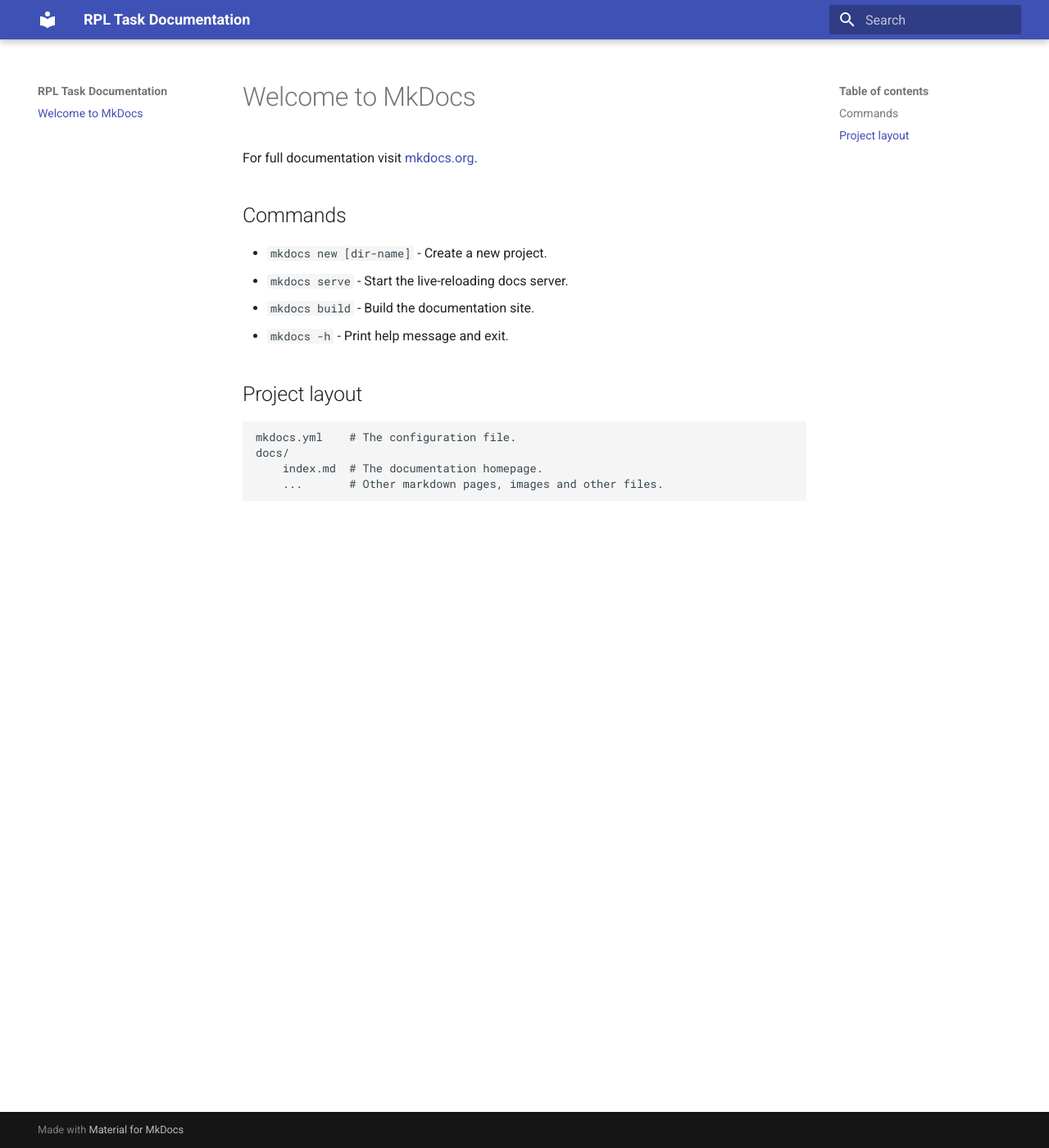
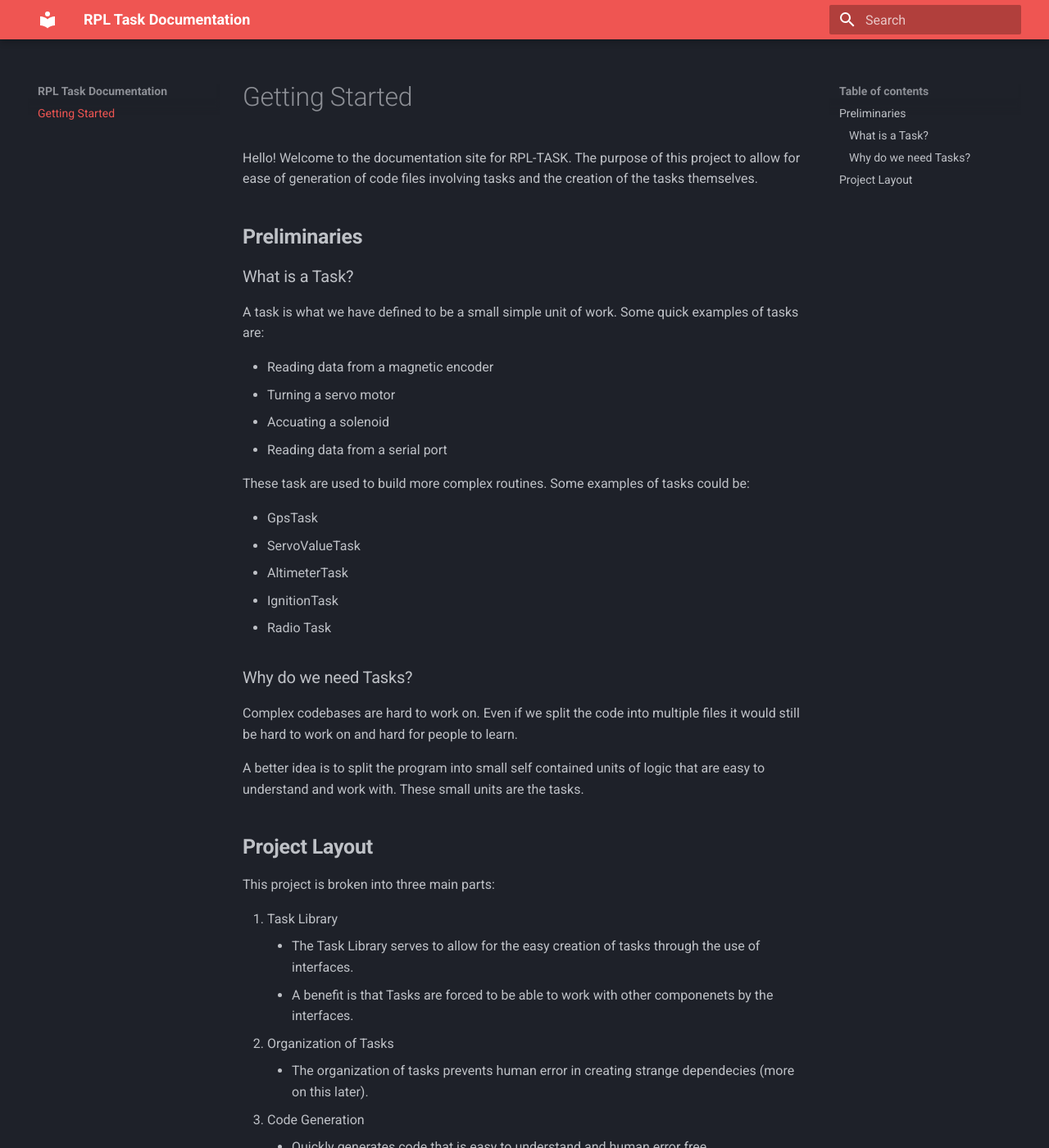
Before and after one commit to rocketproplab/rpl-task, an MkDocs documentation site: the page built from docs/index.md, in a window 1280 px wide and 1400 px high. Shown: the whole window at 82% size. Built offline with MkDocs 1.6.1 and Material for MkDocs 9.7.7, drawn with Linux system fonts in a browser that asks for light colours; some of the changed text lies outside the part shown.

Commit message:
Finished getting started section of docs website

```diff
--- a/docs/index.md
+++ b/docs/index.md
@@ -1,17 +1,44 @@
-# Welcome to MkDocs
+# Getting Started
 
-For full documentation visit [mkdocs.org](https://www.mkdocs.org).
+Hello! Welcome to the documentation site for RPL-TASK. The purpose of this project to allow for ease of generation of code files involving tasks and the creation of the tasks themselves.
 
-## Commands
 
-* `mkdocs new [dir-name]` - Create a new project.
-* `mkdocs serve` - Start the live-reloading docs server.
-* `mkdocs build` - Build the documentation site.
-* `mkdocs -h` - Print help message and exit.
+## __Preliminaries__
 
-## Project layout
+### What is a Task?
 
-    mkdocs.yml    # The configuration file.
-    docs/
-        index.md  # The documentation homepage.
-        ...       # Other markdown pages, images and other files.
+A task is what we have defined to be a small simple unit of work. Some quick examples of tasks are:
+
+- Reading data from a magnetic encoder
+- Turning a servo motor
+- Accuating a solenoid
+- Reading data from a serial port
+
+These task are used to build more complex routines. Some examples of tasks could be:
+
+- GpsTask
+- ServoValueTask
+- AltimeterTask
+- IgnitionTask
+- Radio Task
+
+### Why do we need Tasks?
+
+Complex codebases are hard to work on. Even if we split the code into multiple files it would still be hard to work on and hard for people to learn.
+
+A better idea is to split the program into small self contained units of logic that are easy to understand and work with. These small units are the tasks.
+
+
+
+
+## __Project Layout__
+
+This project is broken into three main parts:
+
+1. Task Library
+    - The Task Library serves to allow for the easy creation of tasks through the use of interfaces.
+    - A benefit is that Tasks are forced to be able to work with other componenets by the interfaces.
+2. Organization of Tasks
+    - The organization of tasks prevents human error in creating strange dependecies (more on this later).
+3. Code Generation
+    - Quickly generates code that is easy to understand and human error free
--- a/mkdocs.yml
+++ b/mkdocs.yml
@@ -1,3 +1,11 @@
 site_name: RPL Task Documentation
 theme:
   name: material
+  language: en
+  features:
+    - content.code.annotation
+    - content.code.copy
+  palette:
+    scheme: slate
+    primary: red
+    accent: red
```
